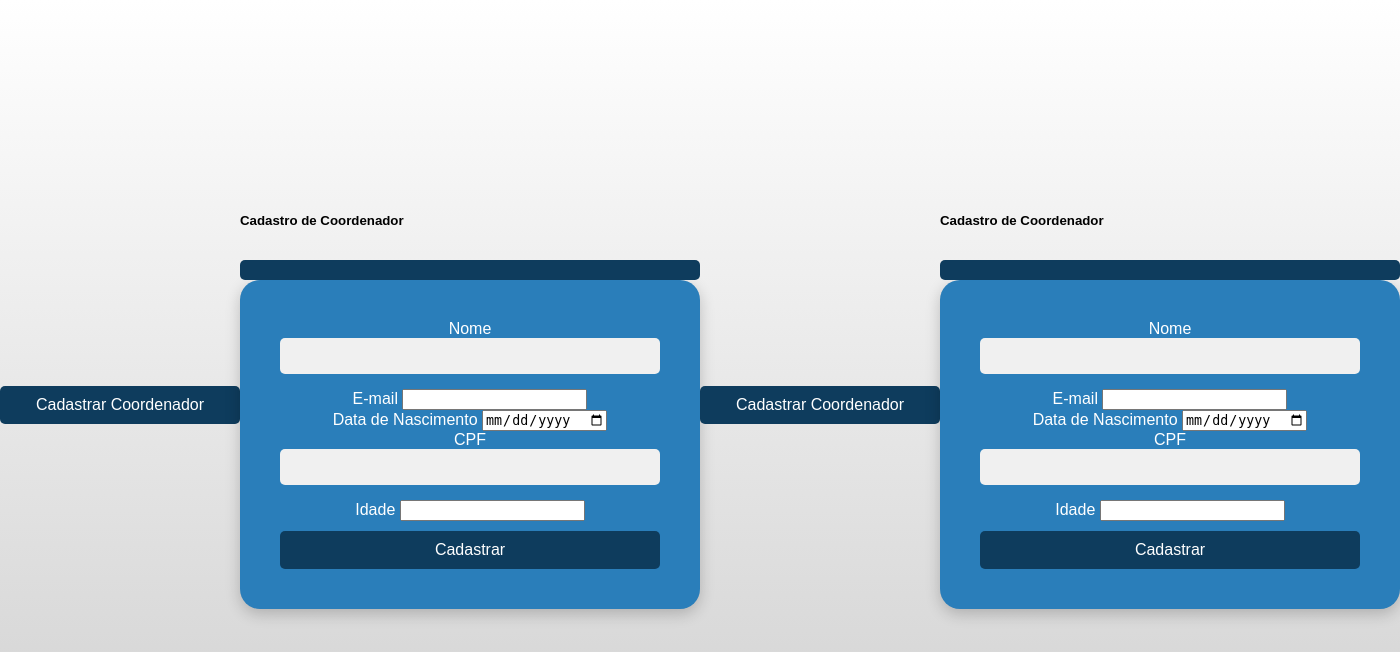
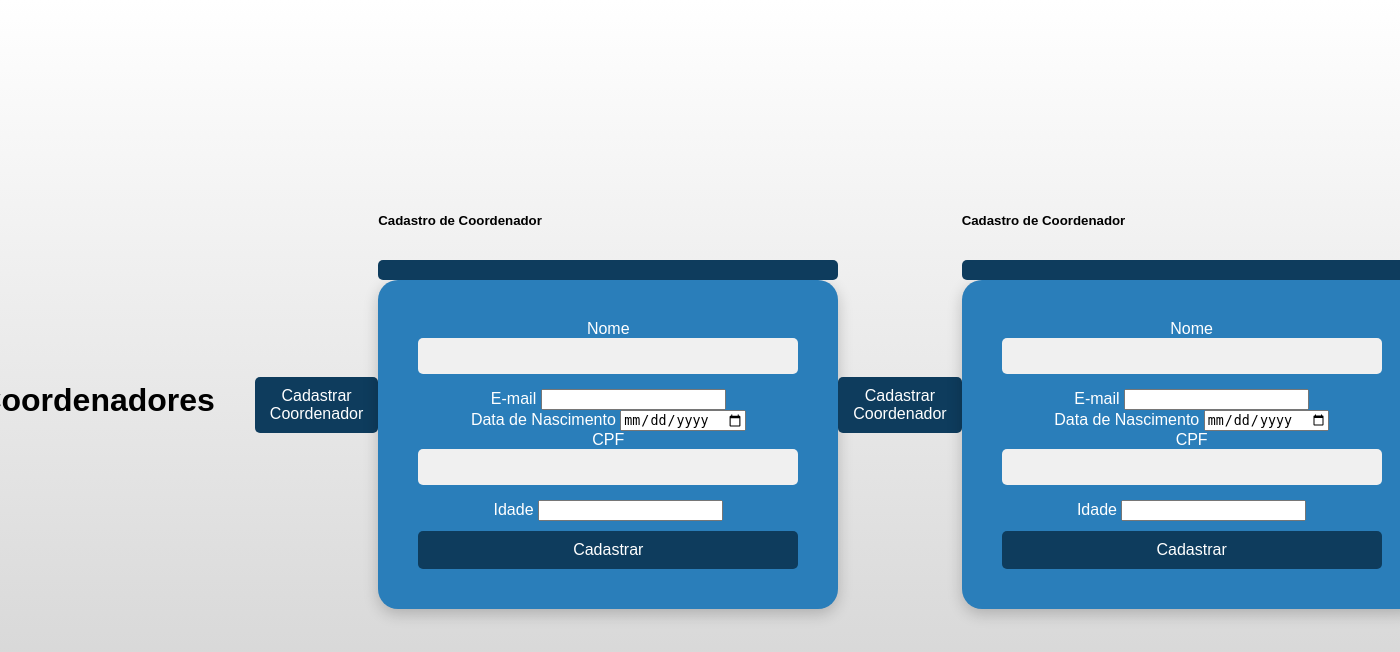
Before and after one commit to maath01/insightedu, a Flask app: template templates/lista_coordenadores.html in a window 1400 px wide. Shown: the top 652 px of the page. Run offline with Flask 3, Linux system fonts and the light colour scheme; the template is opened without the code that fills it, so the values that code supplies are empty; parts of the project's set-up code (start-up, migrations or seed data) failed here and were passed over.

Commit message:
adicionado lista coordenadores

```diff
--- a/app.py
+++ b/app.py
@@ -545,5 +545,14 @@ def plot_student_performance_by_notes(al_id):
 
     return Response(buf.getvalue(), mimetype='image/png')
 
+
+
+
+@app.route('/home/lista_coordenadores')
+def lista_coordenadores():
+    escola_id = escola.get_school_id(session['id'])
+    coordenadores = coor.list_coordinators_by_school(escola_id)
+    return render_template('lista_coordenadores.html', coordenadores=coordenadores)
+
 if __name__ == "__main__":
     app.run(debug=True)
--- a/templates/lista_coordenadores.html
+++ b/templates/lista_coordenadores.html
@@ -7,6 +7,15 @@
     <title>Avaliações</title>
 </head>
 <body>
+
+    <h1>Coordenadores</h1>
+    <ul>
+        {% for coor in coordenadores %}
+            <li>{{ coor.nome }}</li>
+        {% endfor %}
+    </ul>
+
+
   <!-- Botão para abrir o modal -->
 <button type="button" class="btn btn-primary" data-bs-toggle="modal" data-bs-target="#cadastroCoordenadorModal">
   Cadastrar Coordenador
```
